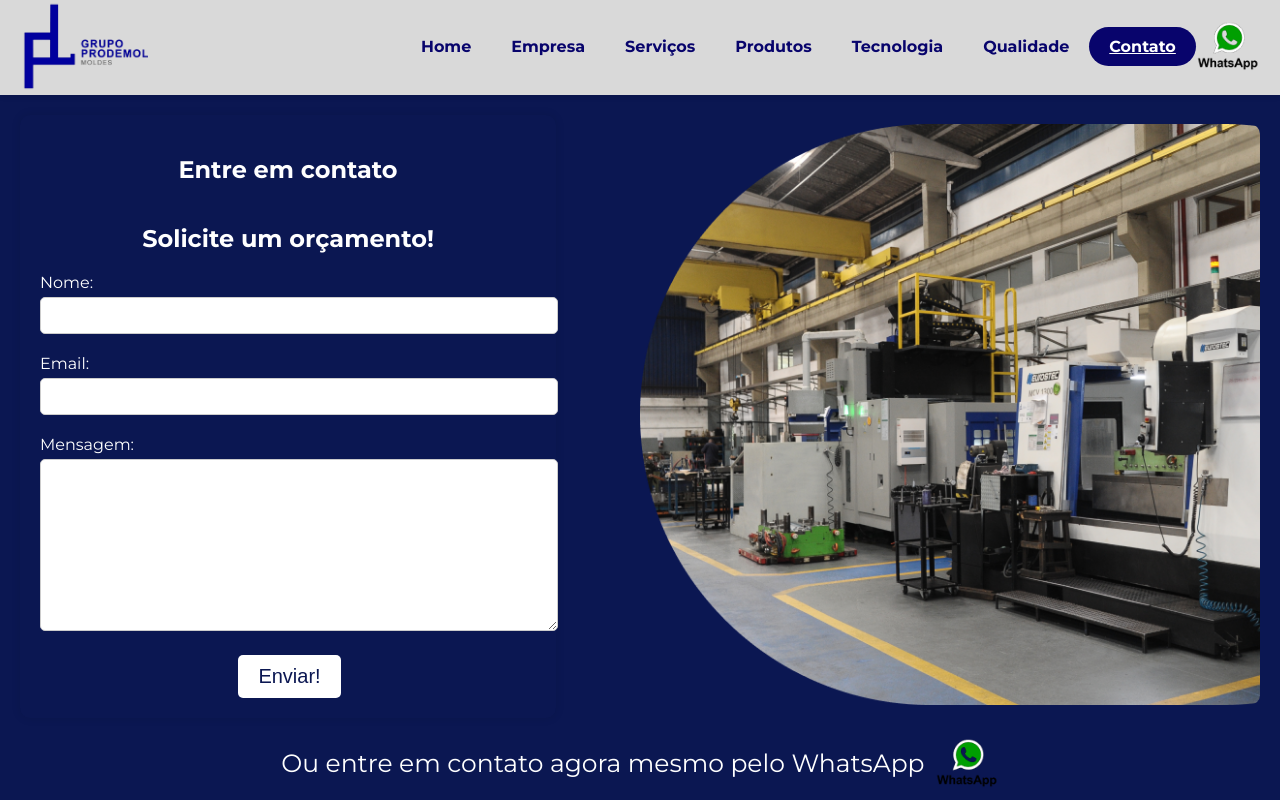
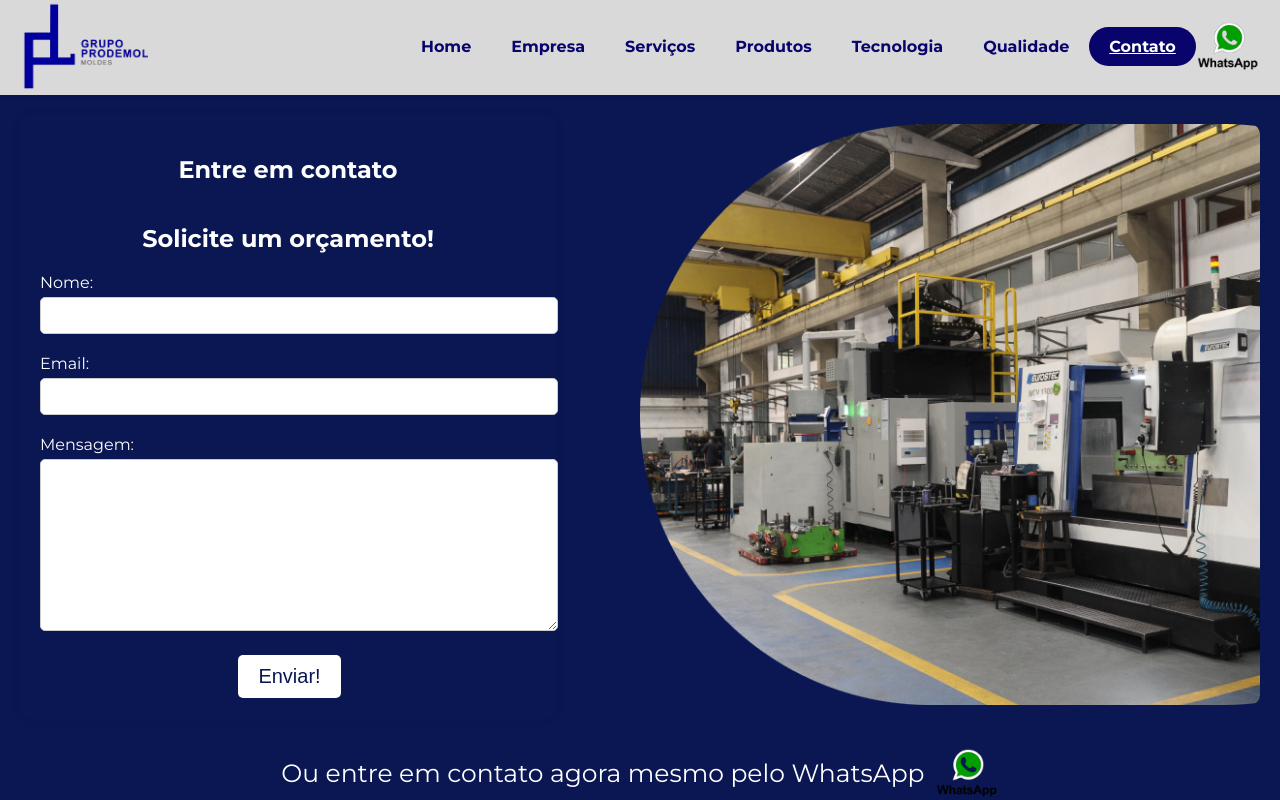
Before and after one commit to rpapadev/prodemol, a React (Create React App) app: page /contato in a window 1280 px wide. Shown: the top 800 px of the page. Built offline with nearby package versions, Linux system fonts and the light colour scheme.

Commit message:
alteração hover

```diff
--- a/src/layouts/Contact.css
+++ b/src/layouts/Contact.css
@@ -84,6 +84,17 @@
     align-items: center;
     text-decoration: none;
     font-size: 25px;
+    padding: 10px;
+}
+
+.contact-whatsapp a:hover {
+    color: #0b1752;
+    display: flex;
+    align-items: center;
+    font-size: 25px;
+    background-color: #fff;
+    border-radius: 10px;
+    padding: 10px;
 }
 
 .contact-whatsapp img {
```
